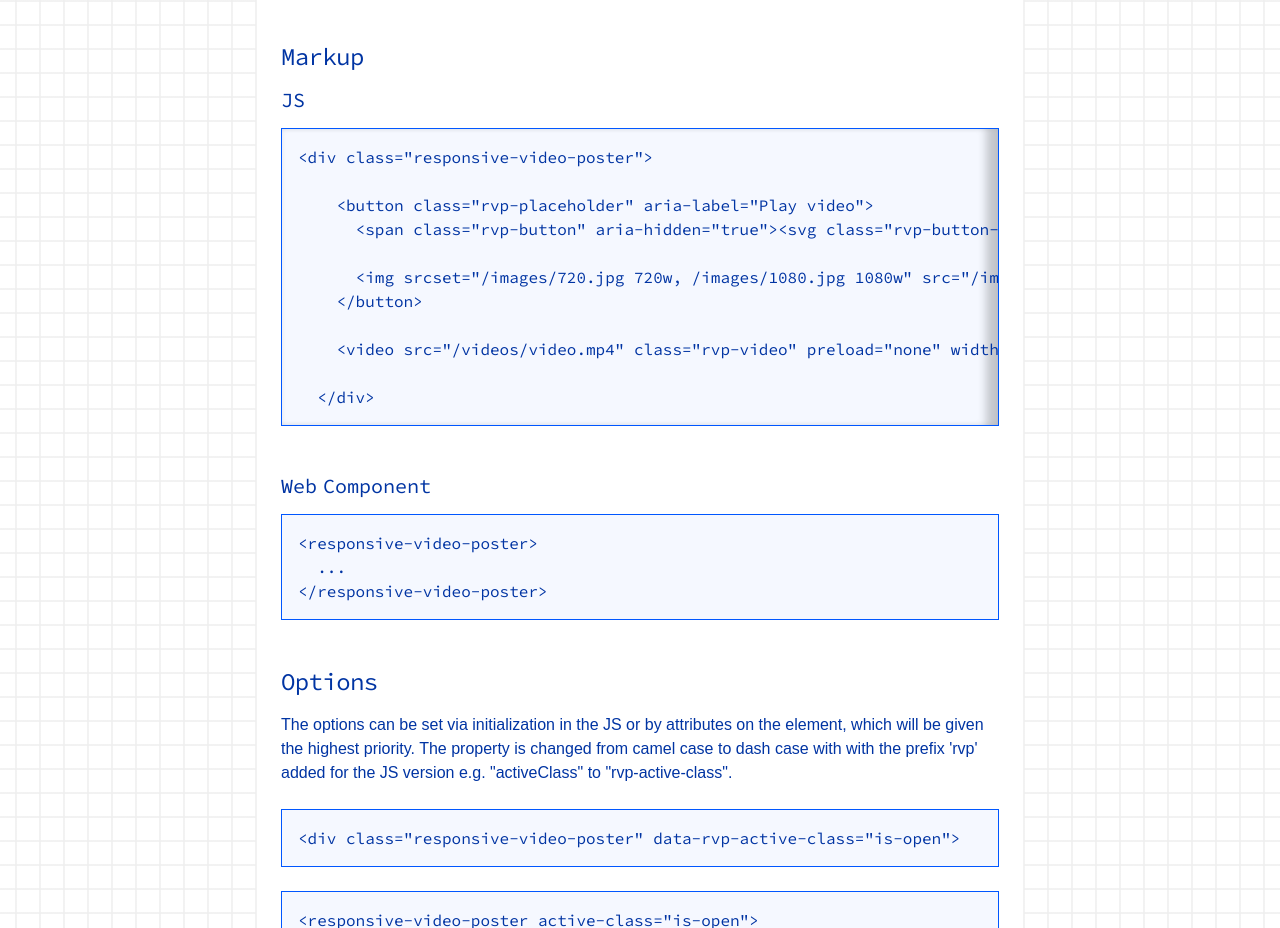
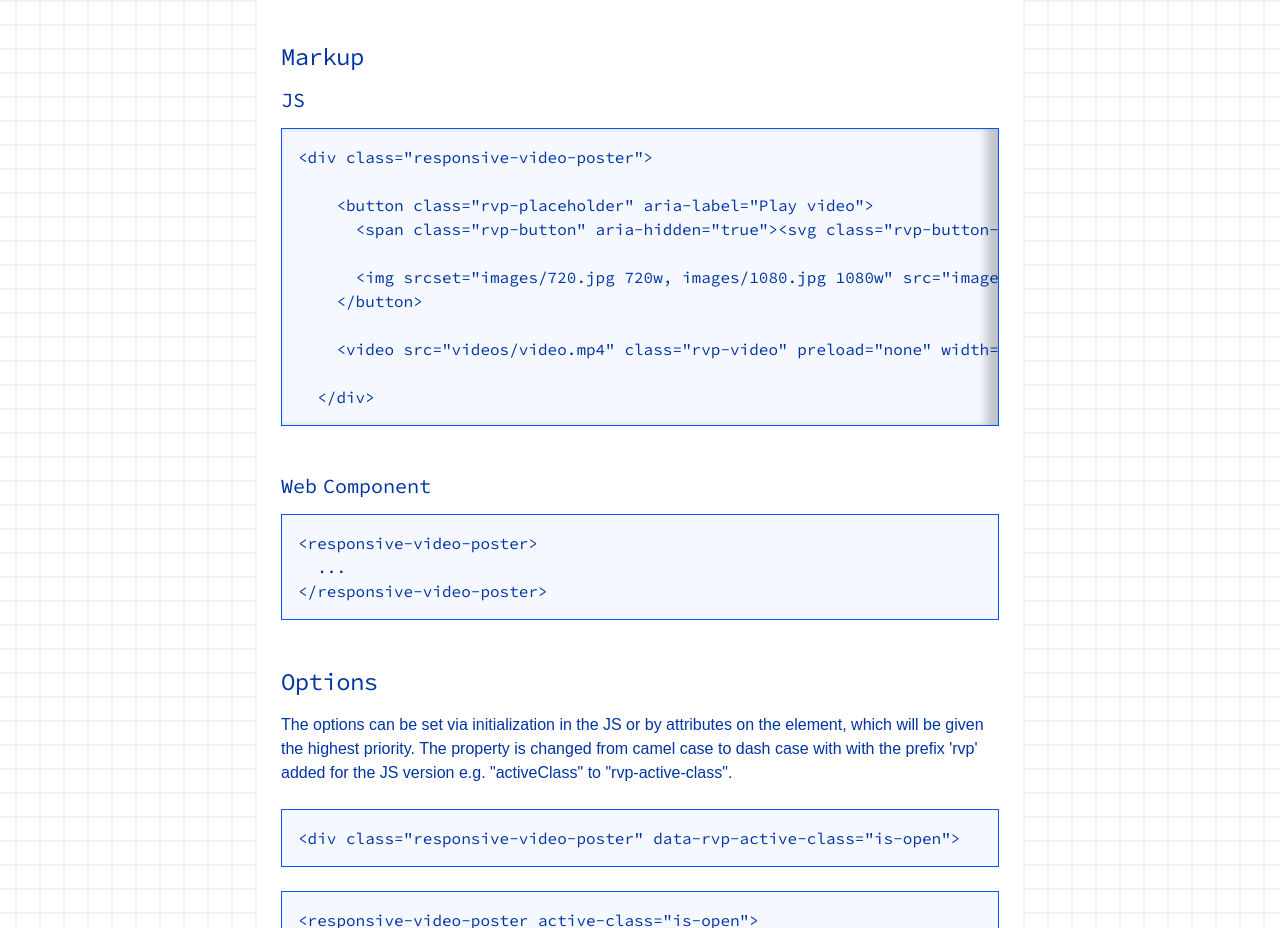
Before and after one commit to NigelOToole/responsive-video-poster, a website with bundled scripts: page src/index.html in a window 1280 px wide. Shown: the part 2880-3808 px from the top of the page. Built offline with nearby package versions, Linux system fonts and the light colour scheme; files whose address does not match are found by name.

Commit message:
Demo update

```diff
--- a/src/index.html
+++ b/src/index.html
@@ -84,10 +84,10 @@
                       <svg class="rvp-button-icon" viewBox="0 0 32 32"><path d="M9.48 29a2.65 2.65 0 0 1-1.13-.25A2.3 2.3 0 0 1 7 26.69V5.31a2.3 2.3 0 0 1 1.35-2.06 2.63 2.63 0 0 1 2.77.33l13 10.69a2.2 2.2 0 0 1 0 3.46l-13 10.69a2.61 2.61 0 0 1-1.64.58zm0-24a.61.61 0 0 0-.28.06c-.08 0-.21.12-.21.25v21.38c0 .13.13.21.21.25a.62.62 0 0 0 .64-.06l13-10.7a.2.2 0 0 0 0-.36l-13-10.7A.62.62 0 0 0 9.49 5z"/></svg>
                     </span>
 
-                    <img srcset="/images/720/coverr-lago-di-braies-1571919374360.jpg 720w, /images/1080/coverr-lago-di-braies-1571919374360.jpg 1080w" sizes="(min-width: 768px) 478px, 100vw" src="/images/1080/coverr-lago-di-braies-1571919374360.jpg" class="rvp-poster" width="1080" height="608" alt="Lake Braies, Italy" loading="lazy">
+                    <img srcset="images/720/coverr-lago-di-braies-1571919374360.jpg 720w, images/1080/coverr-lago-di-braies-1571919374360.jpg 1080w" sizes="(min-width: 768px) 478px, 100vw" src="images/1080/coverr-lago-di-braies-1571919374360.jpg" class="rvp-poster" width="1080" height="608" alt="Lake Braies, Italy" loading="lazy">
                   </button>
 
-                  <video src="/videos/coverr-lago-di-braies-1571919374360.mp4" class="rvp-video" width="1920" height="1080" preload="none" controls playsinline></video>
+                  <video src="videos/coverr-lago-di-braies-1571919374360.mp4" class="rvp-video" width="1920" height="1080" preload="none" controls playsinline></video>
 
                 </div>
 
@@ -198,10 +198,10 @@
                       <svg class="rvp-button-icon" viewBox="0 0 32 32"><path d="M9.48 29a2.65 2.65 0 0 1-1.13-.25A2.3 2.3 0 0 1 7 26.69V5.31a2.3 2.3 0 0 1 1.35-2.06 2.63 2.63 0 0 1 2.77.33l13 10.69a2.2 2.2 0 0 1 0 3.46l-13 10.69a2.61 2.61 0 0 1-1.64.58zm0-24a.61.61 0 0 0-.28.06c-.08 0-.21.12-.21.25v21.38c0 .13.13.21.21.25a.62.62 0 0 0 .64-.06l13-10.7a.2.2 0 0 0 0-.36l-13-10.7A.62.62 0 0 0 9.49 5z"/></svg>
                     </span>
 
-                    <img srcset="/images/720/coverr-lago-di-braies-1571919374360.jpg 720w, /images/1080/coverr-lago-di-braies-1571919374360.jpg 1080w" sizes="(min-width: 768px) 478px, 100vw" src="/images/1080/coverr-lago-di-braies-1571919374360.jpg" class="rvp-poster" width="1080" height="608" alt="Lake Braies, Italy" loading="lazy">
+                    <img srcset="images/720/coverr-lago-di-braies-1571919374360.jpg 720w, images/1080/coverr-lago-di-braies-1571919374360.jpg 1080w" sizes="(min-width: 768px) 478px, 100vw" src="images/1080/coverr-lago-di-braies-1571919374360.jpg" class="rvp-poster" width="1080" height="608" alt="Lake Braies, Italy" loading="lazy">
                   </button>
 
-                  <video src="/videos/coverr-lago-di-braies-1571919374360.mp4" class="rvp-video" width="1920" height="1080" preload="none" controls playsinline></video>
+                  <video src="videos/coverr-lago-di-braies-1571919374360.mp4" class="rvp-video" width="1920" height="1080" preload="none" controls playsinline></video>
                 </responsive-video-poster>
 
 
@@ -286,10 +286,10 @@ ResponsiveVideoPosterAuto();
     &lt;button class="rvp-placeholder" aria-label="Play video"&gt;
       &lt;span class="rvp-button" aria-hidden="true"&gt;&lt;svg class="rvp-button-icon"&gt; ... &lt;/svg&gt;&lt;/span&gt;
 
-      &lt;img srcset="/images/720.jpg 720w, /images/1080.jpg 1080w" src="/images/1080.jpg" class="rvp-poster" width="1080" height="608" loading="lazy"&gt;
+      &lt;img srcset="images/720.jpg 720w, images/1080.jpg 1080w" src="images/1080.jpg" class="rvp-poster" width="1080" height="608" loading="lazy"&gt;
     &lt;/button&gt;
 
-    &lt;video src="/videos/video.mp4" class="rvp-video" preload="none" width="1080" height="608"&gt;&lt;/video&gt;
+    &lt;video src="videos/video.mp4" class="rvp-video" preload="none" width="1080" height="608"&gt;&lt;/video&gt;
 
   &lt;/div&gt;
 </code></pre>
```
